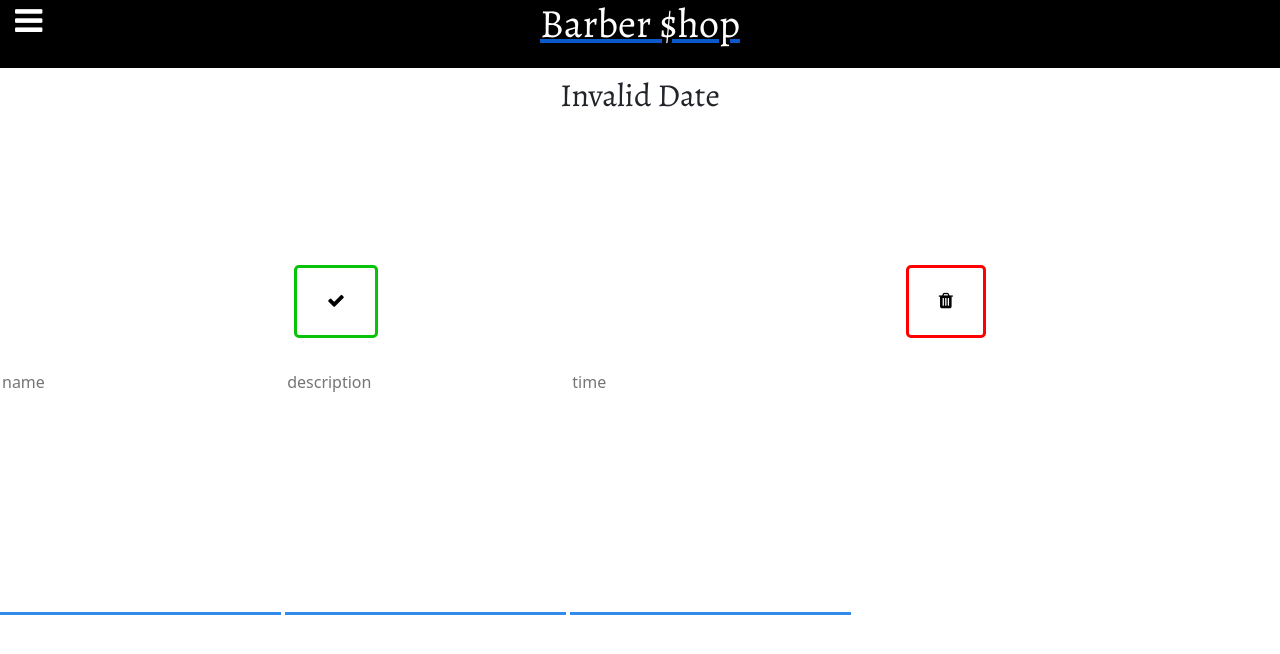
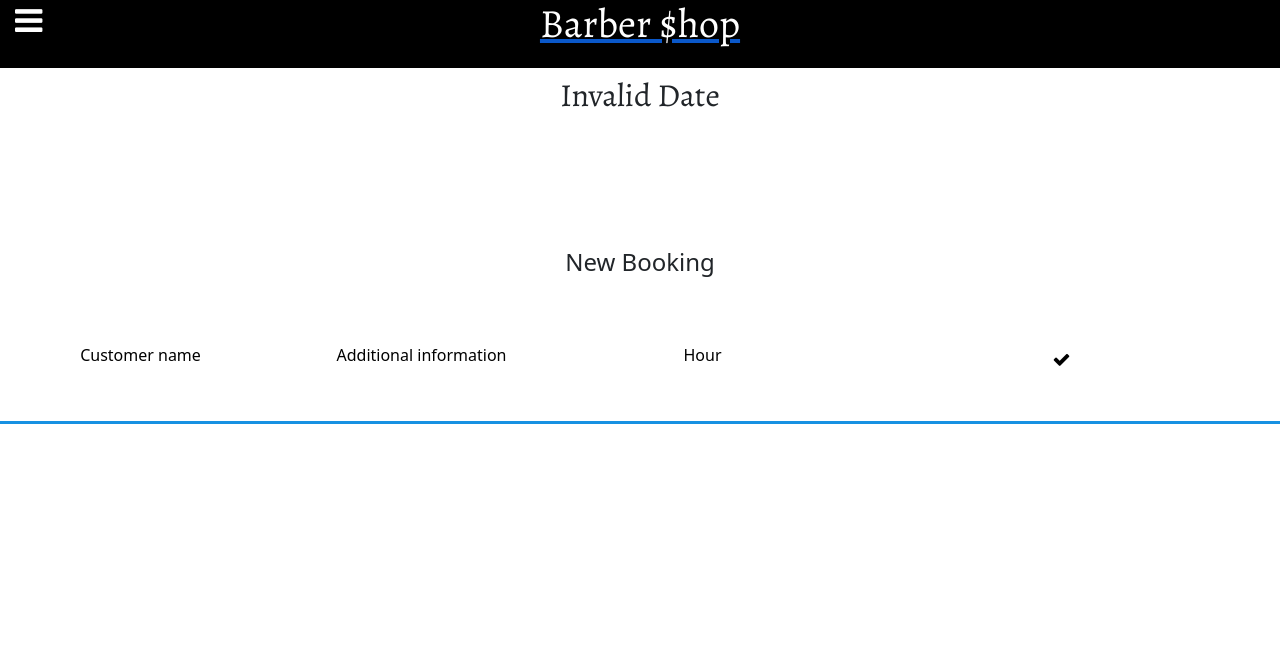
Before and after one commit to vferreira19/AugmentedRealityBusinessWebsite, a Flask app: page /data in a window 1280 px wide. Shown: the top 654 px of the page. Run offline with Flask 3, Linux system fonts and the light colour scheme; data that the repository does not hold is empty; some libraries are stand-ins or nearby versions; some web fonts are replaced.

Commit message:
add new booking

```diff
--- a/static/css/mystyle.css
+++ b/static/css/mystyle.css
@@ -118,11 +118,10 @@ a{
     font-size: large;
     padding: 20px 30px;
     margin: auto;
+
 }
 #submitbtn{
-    border: solid rgb(8, 195, 8);
-    border-width: 3px;
-    border-radius: 5px;
+    border: none;
 
 }
 #removebtn{
@@ -158,7 +157,32 @@ p{
     font-size: medium;
 
 }
+#new_booking{
+    text-align: center;
+    padding: 1%;
 
+}
+#add{
+    display: flex;
+
+    border-bottom:solid rgb(23, 145, 226);
+}
+#description, #customer_name, #time{
+    border-bottom: none;
+
+}
+#description::placeholder, #customer_name::placeholder, #time::placeholder{
+    text-align:center;
+    line-height: 7em;
+    color: black;
+}
+
+.main{
+    text-align: right;
+    color: red;
+
+
+}
 .add{
     display: block;
 }
@@ -169,7 +193,6 @@ textarea {
     border-right: none;
     border-bottom:  solid rgb(50, 138, 237); /* Remove border */
     resize: none !important; /* Disable resizing */
-    background-color: transparent; /* Make background transparent */
     font-family: inherit; /* Inherit font family */
     font-size: inherit; /* Inherit font size */
     padding: none; /* Remove padding */
--- a/static/js/data.js
+++ b/static/js/data.js
@@ -37,23 +37,11 @@ function pageLoaded() {
     const header = document.getElementById('diary_header')
     header.innerHTML = date.toDateString();
 
-
-
-
-
     // Buttons
     const submitbtn = document.getElementById('submitbtn');
     submitbtn.addEventListener('click', function(){
         sendDataToFlask(formattedDate)
     });
-
-    const removebtn = document.getElementById('removebtn');
-
-    removebtn.addEventListener('click', function() {
-
-        deleteData(formattedDate, 18)
-    });
-
 
     retrieveData(formattedDate)
   }
@@ -64,6 +52,7 @@ function pageLoaded() {
       // Iterate through each object in the 'data' array
       data.forEach(function(object) {
           const rowContainer = document.createElement('div');
+          rowContainer.id = rowContainer;
 
           const time = document.createElement('h2');
           time.id = index+1;
@@ -79,9 +68,11 @@ function pageLoaded() {
           rowContainer.appendChild(description);
 
           const delete_button = document.createElement('btn');
-          delete_button.textContent = 'button';
+          delete_button.className = 'main';
+          var iconElement = document.createElement('i');
+          iconElement.className = "fa-trash";
+          delete_button.appendChild(iconElement);
           delete_button.addEventListener('click', function () {
-
             deleteData(date, object[0]);
           });
           rowContainer.appendChild(delete_button);
--- a/templates/data.html
+++ b/templates/data.html
@@ -37,17 +37,16 @@
   </div>
 
 
-
-  <div id="buttons_div">
-    <button id="submitbtn"><i class="fa fa-check"></i></button>
-    <button id="removebtn"><i class="fa fa-trash"></i></button>
-  </div>
+  <h4 id="new_booking">New Booking</h4>
 
   <div id="add">
-  <textarea placeholder="name" id="customer_name" cols="30" rows="10"></textarea>
-  <textarea placeholder="description" id="description" cols="30" rows="10"></textarea>
-  <textarea placeholder="time" id="time" cols="30" rows="10"></textarea>
-</div>
+
+  <textarea placeholder="Customer name" id="customer_name" cols="30" rows="5"></textarea>
+  <textarea placeholder="Additional information" id="description" cols="30" rows="5"></textarea>
+  <textarea placeholder="Hour" id="time" cols="30" rows="5"></textarea>
+  <button id="submitbtn"><i class="fa fa-check"></i></button>
+
+  </div>
 
   <div id="mySidenav" class="sidenav">
     <a href="javascript:void(0)" id='closeBtn'class="closebtn">&times;</a>
```
